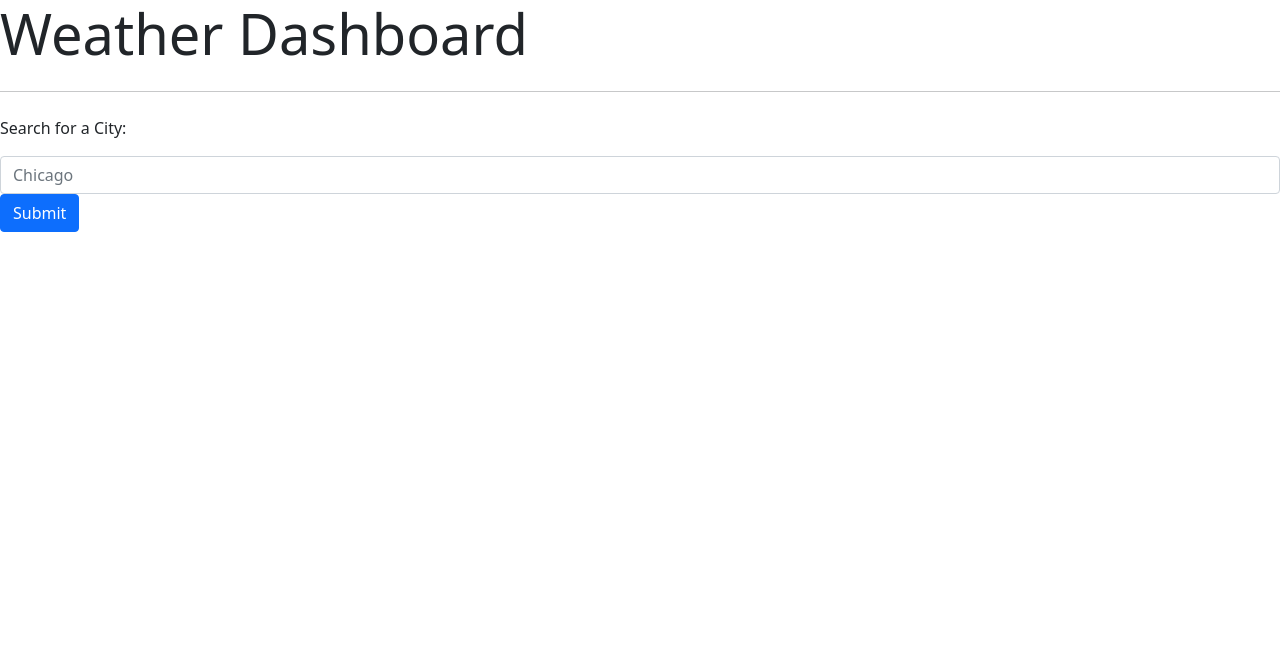
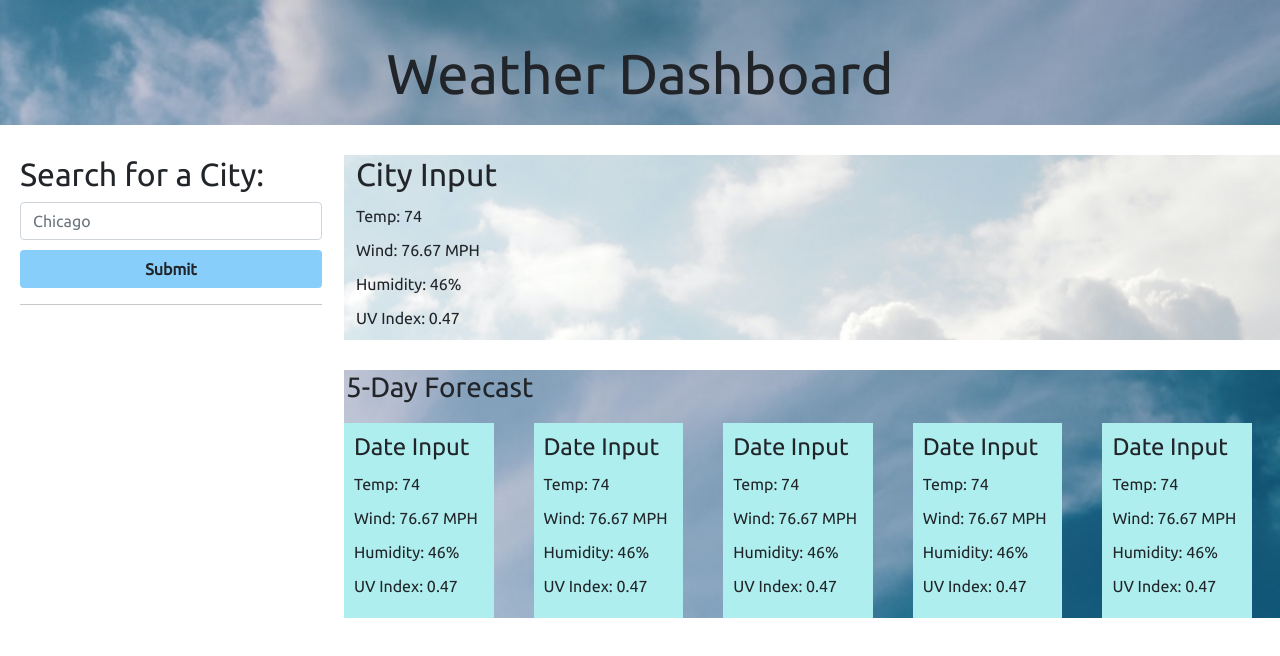
Before and after one commit to jehulie/Weather-Dashboard, a plain HTML site: page index.html in a window 1280 px wide. Drawn offline with nearby package versions, Linux system fonts and the light colour scheme; no server answers.

Commit message:
update styling

```diff
--- a/assets/css/style.css
+++ b/assets/css/style.css
@@ -0,0 +1,51 @@
+body {
+    font-family: 'Ubuntu', sans-serif;
+}
+
+.jumbotron{
+    padding-top: 40px;
+    padding-bottom: 10px;
+    margin-bottom: 30px;
+}
+
+h1 {
+    text-align: center;
+}
+
+#search-box, #results-box {
+    margin-left: 20px;
+    margin-right: 10px;
+}
+
+#custom-btn {
+    margin-top: 10px;
+    width: 100%;
+    background-color:lightskyblue;
+    font-weight: bolder;
+}
+
+#current-box {
+    margin-bottom: 30px;
+}
+
+ul {
+    list-style-type: none;
+    margin: 0;
+    padding: 0;
+}
+
+li {
+    margin-top: 10px;
+    margin-bottom: 10px;
+}
+
+h3 {
+    margin-bottom: 20px;
+    margin-left: -10px;
+}
+
+#forecast-card {
+    background-color:paleturquoise;
+    margin-right: 40px;
+    padding: 10px;
+}
--- a/assets/js/script.js
+++ b/assets/js/script.js
@@ -22,34 +22,34 @@ function geocode() {
     });
 };
 
-geocode();
+// geocode();
 
-function getLngLat(data) {
-  var userLat = data[0].lat;
-  var userLng = data[0].lon;
-  console.log("latitude:", userLat);
-  console.log("longitude:", userLng);
-  var oneCallUrl = 'https://api.openweathermap.org/data/2.5/onecall?lat=' + userLat + '&lon=' + userLng + '&appid=bec1cdd13d275e4702f754866932c17f&units=imperial';
-  getApi(oneCallUrl, data);
-};
+// function getLngLat(data) {
+//   var userLat = data[0].lat;
+//   var userLng = data[0].lon;
+//   console.log("latitude:", userLat);
+//   console.log("longitude:", userLng);
+//   var oneCallUrl = 'https://api.openweathermap.org/data/2.5/onecall?lat=' + userLat + '&lon=' + userLng + '&appid=bec1cdd13d275e4702f754866932c17f&units=imperial';
+//   getApi(oneCallUrl, data);
+// };
 
 // Get Weather data from Open Weather One Call API
-function getApi(oneCallUrl) {
-  fetch(oneCallUrl)
-    .then(function (response) {
-      if (response.status === 200) {
-      }
-      return response.json();
-    })
-    .then(function (data) {
-      console.log(data)
+// function getApi(oneCallUrl) {
+//   fetch(oneCallUrl)
+//     .then(function (response) {
+//       if (response.status === 200) {
+//       }
+//       return response.json();
+//     })
+//     .then(function (data) {
+//       console.log(data)
       // displayWeather(data);
-      return data;
-    })
-    //   catch any errors
-    .catch(function () {
-    });
-};
+//       return data;
+//     })
+//     //   catch any errors
+//     .catch(function () {
+//     });
+// };
 
 // Function to display weather data on web page
 // function displayWeather(data) {
@@ -70,5 +70,23 @@ function getApi(oneCallUrl) {
 //   todayHumid.textContent = "Humidity: " + currentHumid + " %";
 //   todayUV.textContent = "UV Index: " + currentUV;
 
-// For 5-day forecast
-// };
+// Convert dt to date
+// const dt = data.current.dt;
+// var day = new Date(dt*1000);
+// console.log(day.toDateString());
+
+// Option 2:
+// const unixTimestamp = data.current.dt
+// const date = new Date(unixTimestamp * 1000);
+// const months = ['Jan', 'Feb', 'Mar', 'Apr', 'May', 'Jun', 'Jul', 'Aug', 'Sep', 'Oct', 'Nov', 'Dec'];
+// const year = date.getFullYear();
+// const month = months[date.getMonth()];
+// const dt = date.getDate();
+// const hours = date.getHours();
+// const minutes = "0" + date.getMinutes();
+// const seconds = "0" + date.getSeconds();
+// const formattedTime = `${month}-${dt}-${year}}`;
+
+// console.log(formattedTime);
+
+// }
--- a/index.html
+++ b/index.html
@@ -16,22 +16,92 @@
 </head>
 
 <body>
-    <div class="jumbotron">
+    <div class="jumbotron" style="background-image: url(./assets/images/cloud-portrait.jpeg);
+    background-repeat: no-repeat;background-attachment: fixed; background-size: cover;">
         <h1 class="display-4">Weather Dashboard</h1>
-        <hr class="my-4">
-        <p>Search for a City:</p>
-        <p class="lead">
+        <!-- <hr class="my-6"> -->
+    </div>
+    <div class='row'>
+        <div class="col-sm-3" id="search-box">
+            <h2>Search for a City:</h2>
             <div class="form-group">
                 <input type="text" class="form-control" id="userCity" aria-describedby="user city input"
                     placeholder="Chicago">
             </div>
-        <button type="submit" class="btn btn-primary">Submit</button>
-        </p>
+            <button type="submit" class="btn" id="custom-btn">Submit</button>
+         <hr>
         </div>
-
+        <div class="col" id="current-box" style="background-image: url(./assets/images/clouds_white_medres.jpeg);
+        background-repeat: no-repeat;background-attachment: fixed; background-size: cover;">
+            <h2>City Input</h2>
+            <ul>
+                <li class='current-temp'>Temp: 74</li>
+                <li class='current-wind'>Wind: 76.67 MPH</li>
+                <li class='current-humid'>Humidity: 46%</li>
+                <li class='current-uv'>UV Index: 0.47</li>
+            </ul>
+        </div>
+    </div>
+    <div class='row'>
+        <div class="col-sm-3" id="results-box">
+            <div>
                 <ul class="list-group">
                     <li class="search-item"></li>
                 </ul>
+            </div>
+        </div>
+        <div class="col" id="forecast-box" style="background-image: url(./assets/images/cloud-portrait.jpeg);
+        background-repeat: no-repeat;background-attachment: fixed; background-size: cover;">
+            <div class='row'>
+                <h3>5-Day Forecast</h3>
+                <div class="col" id="forecast-card">
+                    <h4>Date Input</h4>
+                    <ul>
+                        <li>Temp: 74</li>
+                        <li>Wind: 76.67 MPH</li>
+                        <li>Humidity: 46%</li>
+                        <li>UV Index: 0.47</li>
+                    </ul>
+                </div>
+                <div class="col" id="forecast-card">
+                    <h4>Date Input</h4>
+                    <ul>
+                        <li>Temp: 74</li>
+                        <li>Wind: 76.67 MPH</li>
+                        <li>Humidity: 46%</li>
+                        <li>UV Index: 0.47</li>
+                    </ul>
+                </div>
+                <div class="col" id="forecast-card">
+                    <h4>Date Input</h4>
+                    <ul>
+                        <li>Temp: 74</li>
+                        <li>Wind: 76.67 MPH</li>
+                        <li>Humidity: 46%</li>
+                        <li>UV Index: 0.47</li>
+                    </ul>
+                </div>
+                <div class="col" id="forecast-card">
+                    <h4>Date Input</h4>
+                    <ul>
+                        <li>Temp: 74</li>
+                        <li>Wind: 76.67 MPH</li>
+                        <li>Humidity: 46%</li>
+                        <li>UV Index: 0.47</li>
+                    </ul>
+                </div>
+                <div class="col" id="forecast-card">
+                    <h4>Date Input</h4>
+                    <ul>
+                        <li>Temp: 74</li>
+                        <li>Wind: 76.67 MPH</li>
+                        <li>Humidity: 46%</li>
+                        <li>UV Index: 0.47</li>
+                    </ul>
+                </div>
+            </div>
+        </div>
+    </div>
 
 
 
```
Also changed, not shown: assets/images/cloud-portrait.jpeg (added), assets/images/clouds_white_medres.jpeg (added), 1 other file. Lines whose indentation alone changed are shown as unchanged.
